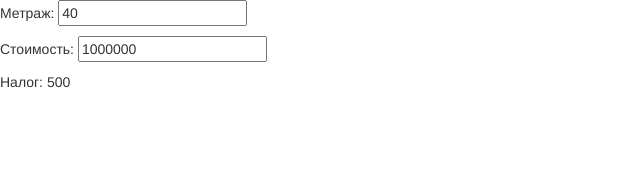
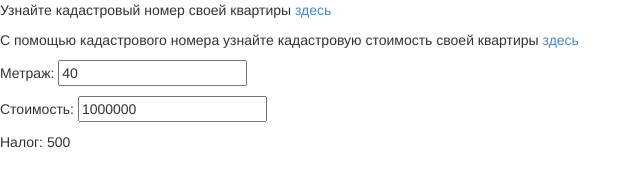
Before and after one commit to golergka/tax-calculator, a website: page index.html in a window 1280 px wide. Shown: the whole page, without its empty margins (0-642 px from the left). Drawn offline with Linux system fonts and the light colour scheme.

Commit message:
Simple hints

```diff
--- a/index.html
+++ b/index.html
@@ -11,6 +11,8 @@
 <body ng-controller="TaxCalculatorCtrl">
   <div class="view-container">
 		<div class="view-frame">
+			<p>Узнайте кадастровый номер своей квартиры <a href="https://rosreestr.ru/wps/portal/p/cc_ib_state_services/cc_ib_function/cc_ib_electronic_state/online_request">здесь</a></p>
+			<p>С помощью кадастрового номера узнайте кадастровую стоимость своей квартиры <a href="http://maps.rosreestr.ru/Portalonline/">здесь</a></p>
 			<p>Метраж: <input ng-model="area"></p>
 			<p>Стоимость: <input ng-model="cost"></p>
 			<p>Налог: {{tax()}}</p>
```
